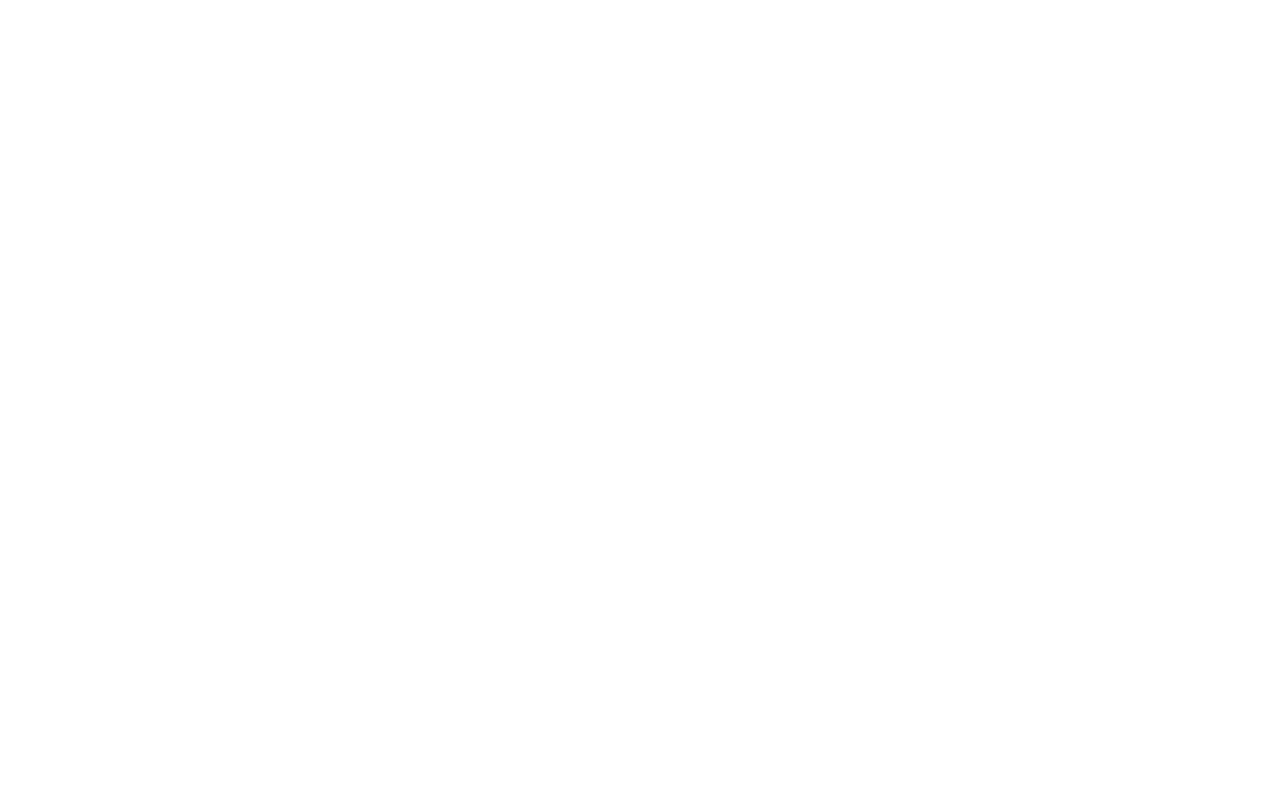
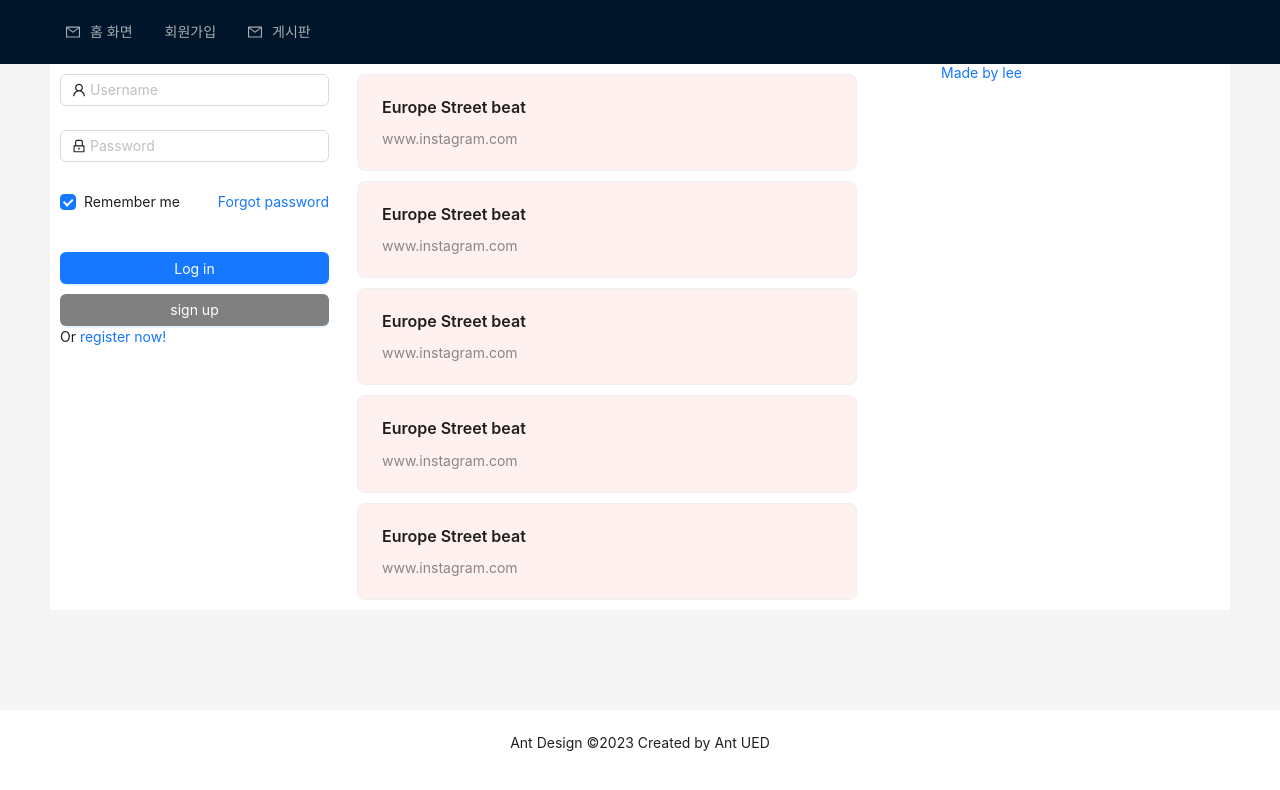
Before and after one commit to yulmam/2023-2capstone, a React (Create React App) app in the folder front/: page /Notice_board in a window 1280 px wide. Before the commit this address had no page. Shown: the top 790 px of the page. Built offline with nearby package versions, Linux system fonts and the light colour scheme.

Commit message:
front update

```diff
--- a/front/src/App.js
+++ b/front/src/App.js
@@ -1,9 +1,11 @@
+/* eslint-disable react/jsx-pascal-case */
 import React from "react";
 import { BrowserRouter, Routes, Route } from "react-router-dom";
 
 import Home from "./routes/Home";
 import Signup from "./routes/Signup";
 import Result from "./routes/Result";
+import Notice_board from "./routes/Notice_board";
 
 function App() {
   return (
@@ -12,6 +14,7 @@
         <Routes>
           <Route path="/" element={<Home />} />
           <Route path="/signup" element={<Signup />} />
+          <Route path="/Notice_board" element={<Notice_board />} />
           <Route path="/result" element={<Result />} />
         </Routes>
       </div>
--- a/front/src/components/AppLayout.js
+++ b/front/src/components/AppLayout.js
@@ -28,6 +28,7 @@
     key: "mail",
     icon: <MailOutlined />,
   },
+
   {
     label: (
       <div>
@@ -36,59 +37,25 @@
     ),
     key: "profile",
   },
-
   {
-    label: "Navigation Three - Submenu",
-    key: "SubMenu",
-    icon: <SettingOutlined />,
-    children: [
-      {
-        type: "group",
-        label: "Item 1",
-        children: [
-          {
-            label: "Option 1",
-            key: "setting:1",
-          },
-          {
-            label: "Option 2",
-            key: "setting:2",
-          },
-        ],
-      },
-      {
-        type: "group",
-        label: "Item 2",
-        children: [
-          {
-            label: "Option 3",
-            key: "setting:3",
-          },
-          {
-            label: "Option 4",
-            key: "setting:4",
-          },
-        ],
-      },
-    ],
+    label: <Link to="/notice_board">게시판</Link>,
+    key: "notice_board",
+    icon: <MailOutlined />,
   },
 ];
+
 const AppLayout = ({ children }) => {
   const { me } = useSelector((state) => state.user);
   const {
     token: { colorBgContainer },
   } = theme.useToken();
   return (
-    <Layout className="layout" style={{ height: "100vh" }}>
-      <Header
-        style={{
-          display: "flex",
-          alignItems: "center",
-        }}
-      >
+    <Layout className="layout" style={{}}>
+      <Header>
         <div className="demo-logo" />
         <Menu theme="dark" mode="horizontal" items={items} />
       </Header>
+
       <Content
         style={{
           padding: "0 50px",
@@ -98,7 +65,6 @@
           className="site-layout-content"
           style={{
             background: colorBgContainer,
-            height: "80vh",
           }}
         >
           <Row gutter={8}>
--- /dev/null
+++ b/front/src/components/Comment.js
@@ -0,0 +1,23 @@
+import React, { useState, useCallback } from "react";
+
+import { Card, Button, Input } from "antd";
+
+const Comment = () => {
+  return (
+    <div>
+      <Card
+        title="댓글"
+        bordered={false}
+        style={{
+          width: 400,
+          backgroundColor: "#ff9c6e",
+          margin: 10,
+        }}
+      >
+        댓글 내용
+      </Card>
+    </div>
+  );
+};
+
+export default Comment;
--- /dev/null
+++ b/front/src/components/Notice.js
@@ -0,0 +1,79 @@
+import React, { useState, useCallback } from "react";
+
+import { useSelector } from "react-redux";
+import Comment from "./Comment";
+import { Card, Button, Input } from "antd";
+const { Meta } = Card;
+const { TextArea } = Input;
+const Notice = () => {
+  const [openNotice, setOpenNotice] = useState(false);
+  const [openComment, setOpenComment] = useState(false);
+  const onToggleNotice = useCallback(() => {
+    setOpenNotice((prev) => !prev);
+    if (openComment === true) {
+      setOpenComment((prev) => !prev);
+    }
+  }, [openComment]);
+  const onToggleComment = useCallback(() => {
+    setOpenComment((prev) => !prev);
+  }, []);
+  let array = [1, 2, 3];
+  return (
+    <div>
+      <Card
+        hoverable
+        style={{
+          width: 500,
+          backgroundColor: "#fff1f0",
+          margin: 10,
+        }}
+        onClick={onToggleNotice}
+      >
+        <Meta title="Europe Street beat" description="www.instagram.com" />
+      </Card>
+      {openNotice && (
+        <Card
+          title="제목"
+          bordered={false}
+          style={{
+            width: 500,
+            backgroundColor: "#ffd8bf",
+            margin: 10,
+          }}
+        >
+          <p>내용</p>
+          <Button
+            type="primary"
+            style={{
+              marginLeft: 380,
+              backgroundColor: "#ffd8bf",
+              color: "#000000",
+            }}
+            onClick={onToggleComment}
+          >
+            <span>댓글</span>
+          </Button>
+        </Card>
+      )}
+      {openComment && (
+        <Card
+          title="댓글창"
+          bordered={false}
+          style={{
+            width: 500,
+            backgroundColor: "#ffd8bf",
+            margin: 10,
+          }}
+        >
+          {array.map(() => (
+            <Comment />
+          ))}
+
+          <TextArea rows={4} />
+        </Card>
+      )}
+    </div>
+  );
+};
+
+export default Notice;
--- a/front/src/reducers/post.js
+++ b/front/src/reducers/post.js
@@ -27,6 +27,7 @@
 
 const throttledFetchData = throttle(fetchDataFromServer, 1000);
 
+// 정보 주 action
 export const submitReport = createAsyncThunk(
   "/post/submitReport",
   async (data, { fulfillWithValue, rejectWithValue }) => {
--- /dev/null
+++ b/front/src/routes/Notice_board.js
@@ -0,0 +1,21 @@
+import React from "react";
+
+import AppLayout from "../components/AppLayout";
+
+import Notice from "../components/Notice";
+
+const Notice_board = () => {
+  // 일단 5번 반복하는 코드 작성 이제 더미 데이터로 실험하기
+  let array = [1, 2, 3, 4, 5];
+  return (
+    <div>
+      <AppLayout>
+        {array.map(() => (
+          <Notice />
+        ))}
+      </AppLayout>
+    </div>
+  );
+};
+
+export default Notice_board;
--- a/front/src/routes/Signup.js
+++ b/front/src/routes/Signup.js
@@ -41,7 +41,8 @@
   const dispatch = useDispatch();
   const { signUpLoading } = useSelector((state) => state.user);
   const [form] = Form.useForm();
-  const [id, onChangeId] = useInput("");
+  const [user_id, onChangeId] = useInput("");
+  const [email, onChangeEmail] = useInput("");
   const [password, onChangePassword] = useInput("");
   const [nickname, onChangeNickname] = useInput("");
   const [passwordCheck, setPasswordCheck] = useState("");
@@ -60,9 +61,9 @@
   }, []);
   const onSubmit = useCallback(
     (e) => {
-      dispatch(signUp({ id, password, nickname }));
+      dispatch(signUp({ user_id, email, password, nickname }));
     },
-    [dispatch, id, nickname, password]
+    [dispatch, user_id, email, nickname, password]
   );
 
   return (
@@ -87,6 +88,24 @@
           scrollToFirstError
         >
           <Form.Item
+            label="ID"
+            name="user_id"
+            rules={[
+              {
+                required: true,
+                message: "Please input your username!",
+              },
+            ]}
+          >
+            <Input
+              name="user-id"
+              value={user_id}
+              required
+              onChange={onChangeEmail}
+            />
+          </Form.Item>
+
+          <Form.Item
             name="email"
             label="E-mail"
             rules={[
@@ -100,7 +119,12 @@
               },
             ]}
           >
-            <Input name="user-id" value={id} required onChange={onChangeId} />
+            <Input
+              name="user-email"
+              value={email}
+              required
+              onChange={onChangeEmail}
+            />
           </Form.Item>
 
           <Form.Item
```
